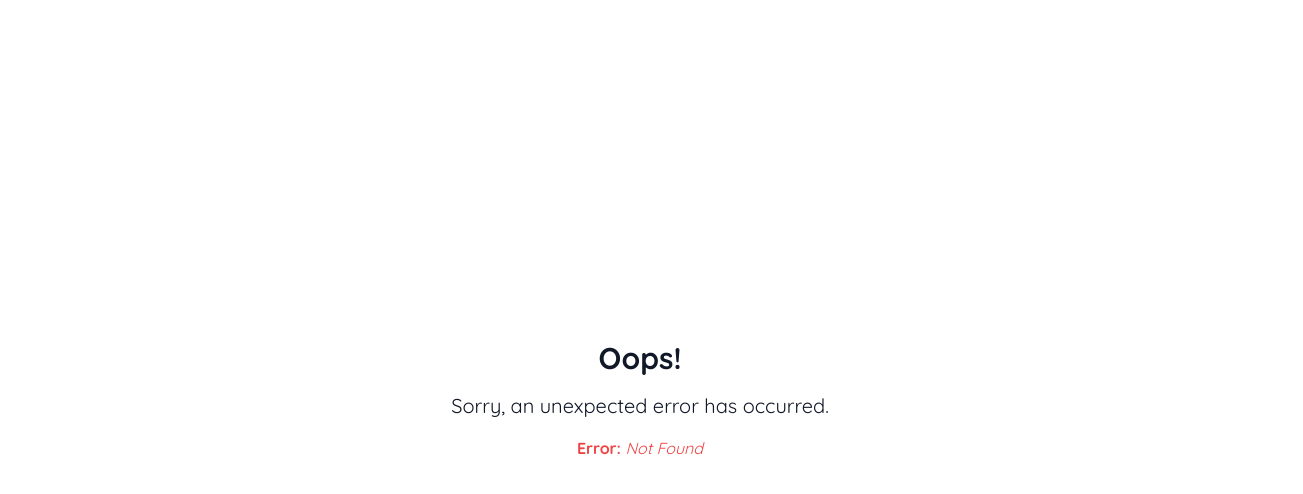
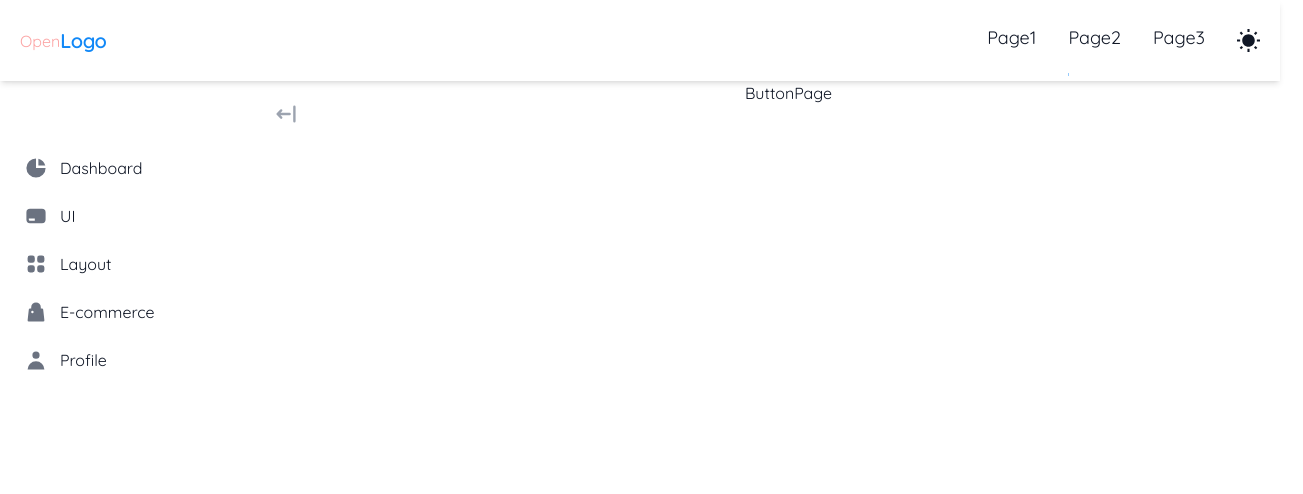
Before and after one commit to brozinsky/app-template, a React (Vite) app: page /components/button in a window 1280 px wide. Before the commit this address had no page. Shown: the top 494 px of the page, 1303 px wide, since content can reach past the window. Built offline with nearby package versions, Linux system fonts and the light colour scheme.

Commit message:
chore(routes): initialize components routes

```diff
--- /dev/null
+++ b/src/components/pages/components/ButtonPage.jsx
@@ -0,0 +1,9 @@
+const ButtonPage = () => {
+    return (
+        <>
+            <div className="w-full h-full grid grid-cols-2">ButtonPage</div>
+        </>
+    );
+};
+
+export default ButtonPage;
--- /dev/null
+++ b/src/components/pages/components/CheckboxPage.jsx
@@ -0,0 +1,9 @@
+const CheckboxPage = () => {
+    return (
+        <>
+            <div className="w-full h-full grid grid-cols-2">CheckboxPage</div>
+        </>
+    );
+};
+
+export default CheckboxPage;
--- /dev/null
+++ b/src/components/pages/components/InputPage.jsx
@@ -0,0 +1,9 @@
+const InputPage = () => {
+    return (
+        <>
+            <div className="w-full h-full grid grid-cols-2">InputPage</div>
+        </>
+    );
+};
+
+export default InputPage;
--- /dev/null
+++ b/src/components/pages/components/TogglePage.jsx
@@ -0,0 +1,9 @@
+const TogglePage = () => {
+    return (
+        <>
+            <div className="w-full h-full grid grid-cols-2">TogglePage</div>
+        </>
+    );
+};
+
+export default TogglePage;
--- /dev/null
+++ b/src/routes/components/ButtonRoute.jsx
@@ -0,0 +1,12 @@
+import ButtonPage from "@/pages/components/ButtonPage";
+import WithWrapper from "@/components/HOC/WithWrapper";
+
+function ButtonRoute() {
+    return (
+        <>
+            <ButtonPage />
+        </>
+    );
+}
+
+export default WithWrapper(ButtonRoute);
--- /dev/null
+++ b/src/routes/components/CheckboxRoute.jsx
@@ -0,0 +1,12 @@
+import CheckboxPage from "@/pages/components/CheckboxPage";
+import WithWrapper from "@/components/HOC/WithWrapper";
+
+function CheckboxRoute() {
+    return (
+        <>
+            <CheckboxPage />
+        </>
+    );
+}
+
+export default WithWrapper(CheckboxRoute);
--- /dev/null
+++ b/src/routes/components/InputRoute.jsx
@@ -0,0 +1,12 @@
+import InputPage from "@/pages/components/InputPage";
+import WithWrapper from "@/components/HOC/WithWrapper";
+
+function InputRoute() {
+    return (
+        <>
+            <InputPage />
+        </>
+    );
+}
+
+export default WithWrapper(InputRoute);
--- /dev/null
+++ b/src/routes/components/ToggleRoute.jsx
@@ -0,0 +1,12 @@
+import TogglePage from "@/pages/components/TogglePage";
+import WithWrapper from "@/components/HOC/WithWrapper";
+
+function ToggleRoute() {
+    return (
+        <>
+            <TogglePage />
+        </>
+    );
+}
+
+export default WithWrapper(ToggleRoute);
```
Also changed, not shown: src/Router.jsx (+20 -0 lines).
